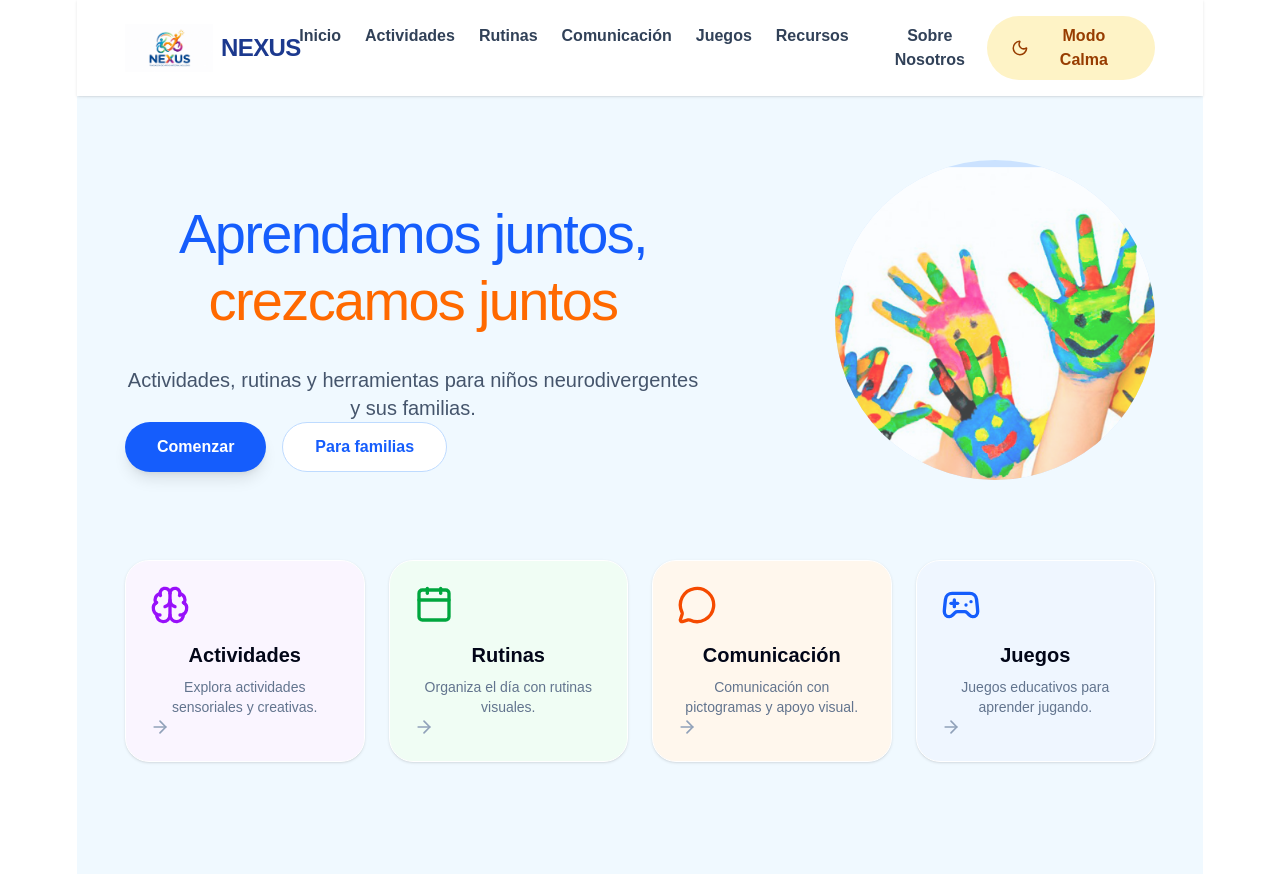
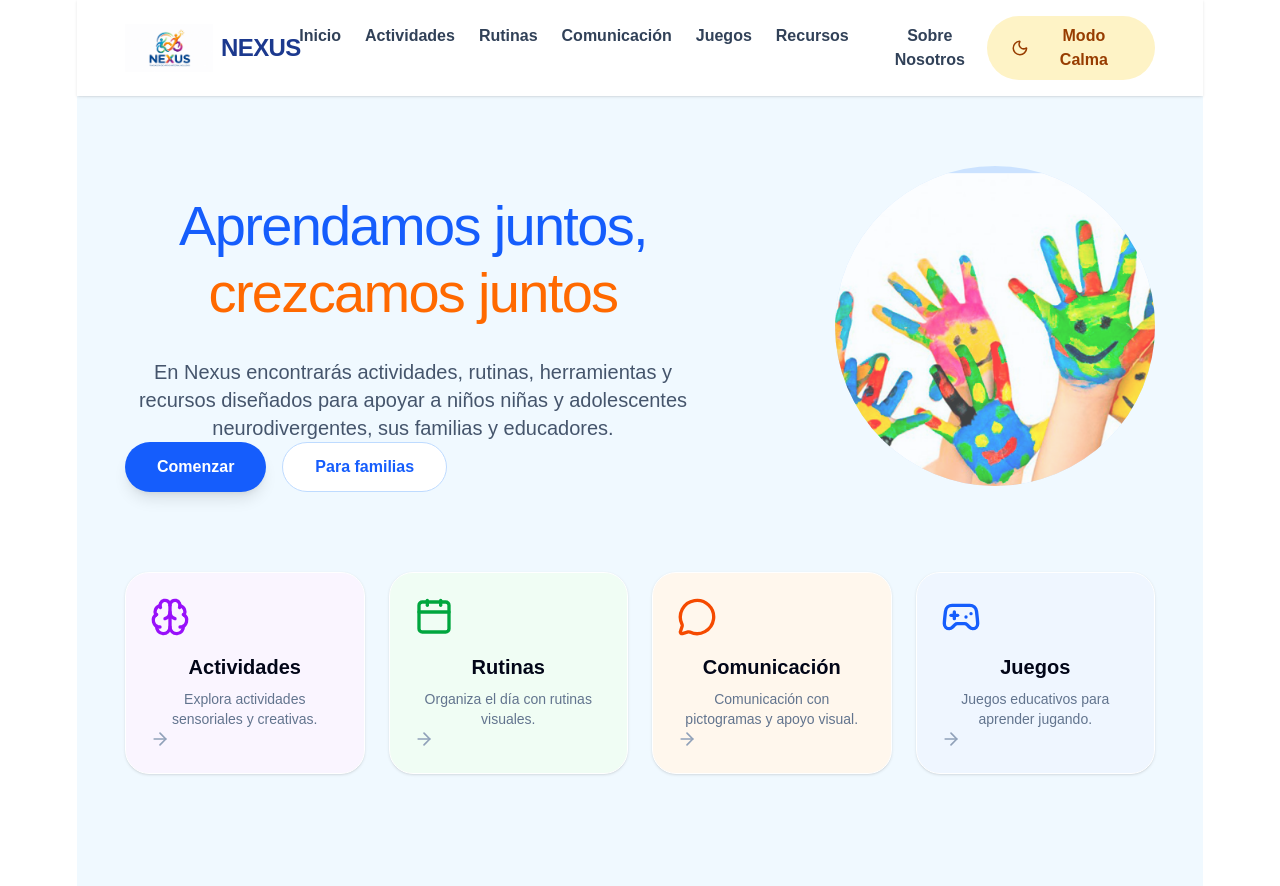
Before and after one commit to Barbarariv/nexus, a React (Vite) app: page / in a window 1280 px wide. Built offline with nearby package versions, Linux system fonts and the light colour scheme.

Commit message:
arreglando problemas de interfaz

```diff
--- a/src/App.jsx
+++ b/src/App.jsx
@@ -44,7 +44,7 @@ function App() {
   <span className="text-blue-600">Aprendamos juntos, </span>
   <span className="text-orange-500">crezcamos juntos</span>
 </h1>
-            <p className="text-xl text-slate-600 mb-8">Actividades, rutinas y herramientas para niños neurodivergentes y sus familias.</p>
+            <p className="text-xl text-slate-600 mb-8">En Nexus encontrarás actividades, rutinas, herramientas y recursos diseñados para apoyar a niños niñas y adolescentes neurodivergentes, sus familias y educadores.</p>
             <div className="flex gap-4">
               <button className="bg-blue-600 text-white px-8 py-3 rounded-full font-bold shadow-lg">Comenzar</button>
               <button className="bg-white text-blue-600 px-8 py-3 rounded-full font-bold border border-blue-200">Para familias</button>
```
